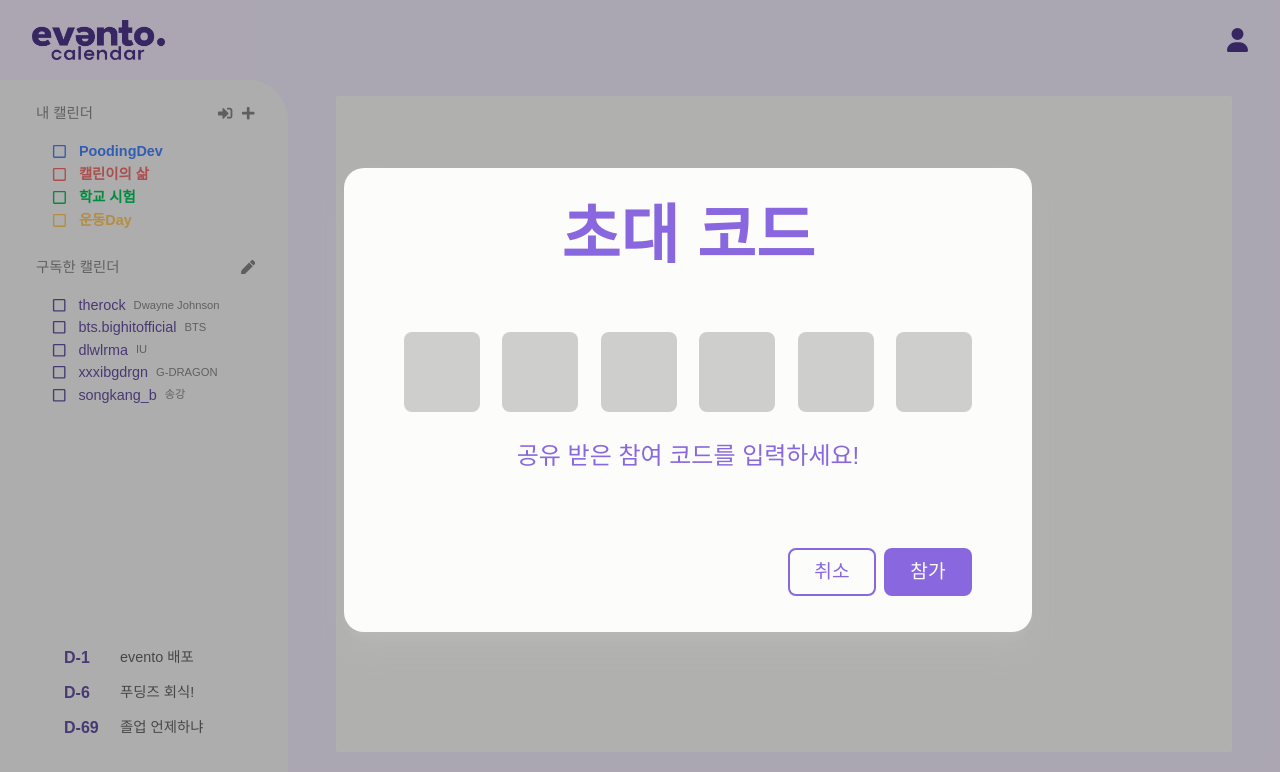
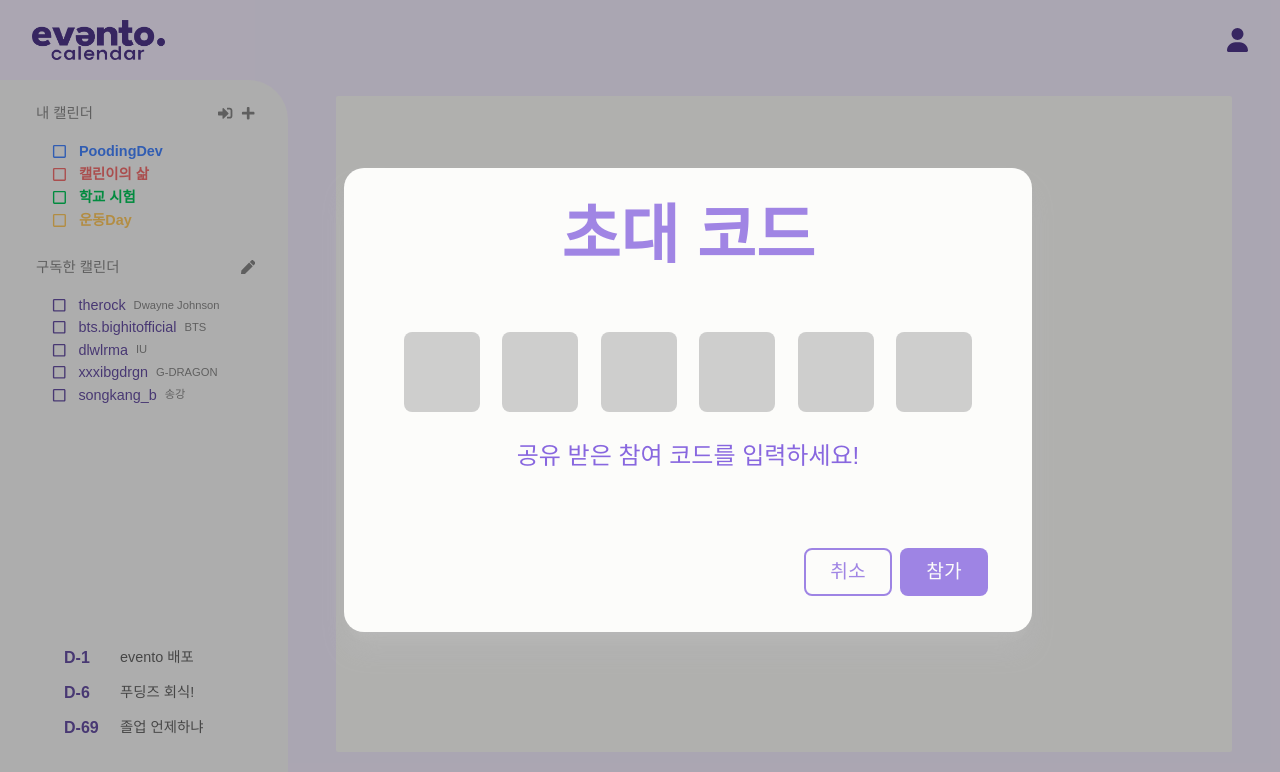
Before and after one commit to PoodingDev/Evento_FE, a React (Vite) app: page / in a window 1280 px wide. Both pictures are taken after a click on the icon 225 px from the left and 112 px from the top of the page. Shown: the top 772 px of the page. Built offline with nearby package versions, Linux system fonts and the light colour scheme.

Commit message:
Feat: #43 초대 코드 모달

```diff
--- a/src/components/InviteCodeModal.jsx
+++ b/src/components/InviteCodeModal.jsx
@@ -45,7 +45,7 @@ export default function InviteCodeModal({ onClose }) {
   return (
     <div className="flex h-[29rem] w-[43rem] translate-x-[3rem] items-center justify-center rounded-[1.25rem] bg-eventoWhite p-[2.8rem] shadow-xl shadow-lightGray/50">
       <div className="text-center">
-        <div className="mb-[2rem] text-[4rem] font-semibold text-eventoPurple">
+        <div className="mb-[2rem] text-[4rem] font-semibold text-eventoPurple/80">
           초대 코드
         </div>
         <div className="mb-[2rem] mt-[4rem] flex justify-center gap-[1.4rem]">
@@ -64,15 +64,15 @@ export default function InviteCodeModal({ onClose }) {
         <div className="text-[1.5rem] text-eventoPurple">
           공유 받은 참여 코드를 입력하세요!
         </div>
-        <div className="mt-[5rem] flex justify-end space-x-[0.5rem]">
+        <div className="mt-[5rem] flex translate-x-[1rem] justify-end space-x-[0.5rem]">
           <button
-            className="flex h-[3rem] w-[5.5rem] items-center justify-center rounded-[0.5rem] border-[0.15rem] border-solid border-eventoPurple text-center text-[1.2rem] text-eventoPurple hover:bg-eventoPurpleLight/50 active:bg-eventoPurpleLight"
+            className="flex h-[3rem] w-[5.5rem] items-center justify-center rounded-[0.5rem] border-[0.15rem] border-solid border-eventoPurple/80 text-center text-[1.2rem] text-eventoPurple/80 hover:bg-eventoPurpleLight/70 active:bg-eventoPurpleLight"
             onClick={onClose}
           >
             <span>취소</span>
           </button>
           <button
-            className="flex h-[3rem] w-[5.5rem] items-center justify-center rounded-[0.5rem] bg-eventoPurple text-center text-[1.2rem] text-eventoWhite hover:bg-eventoPurple/80 active:bg-eventoPurple/60"
+            className="flex h-[3rem] w-[5.5rem] items-center justify-center rounded-[0.5rem] bg-eventoPurple/80 text-center text-[1.2rem] text-eventoWhite hover:bg-eventoPurple/60 active:bg-eventoPurple/40"
             onClick={handleSubmit}
           >
             <span>참가</span>
```
